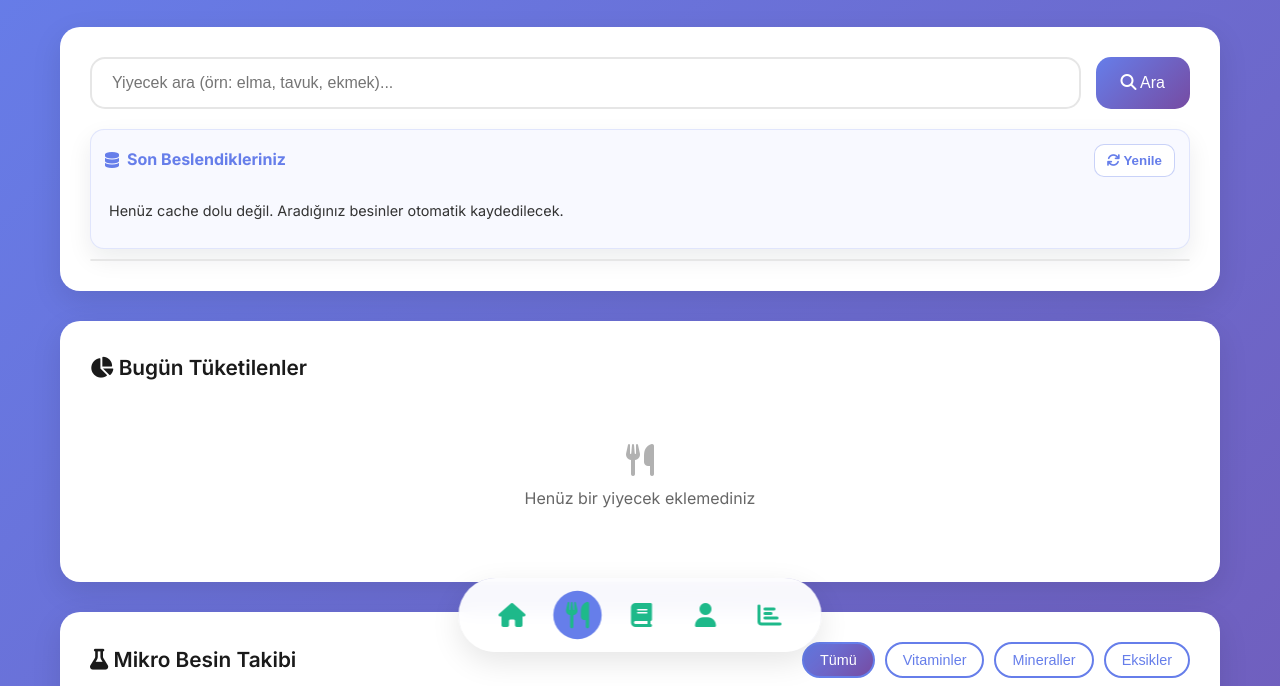
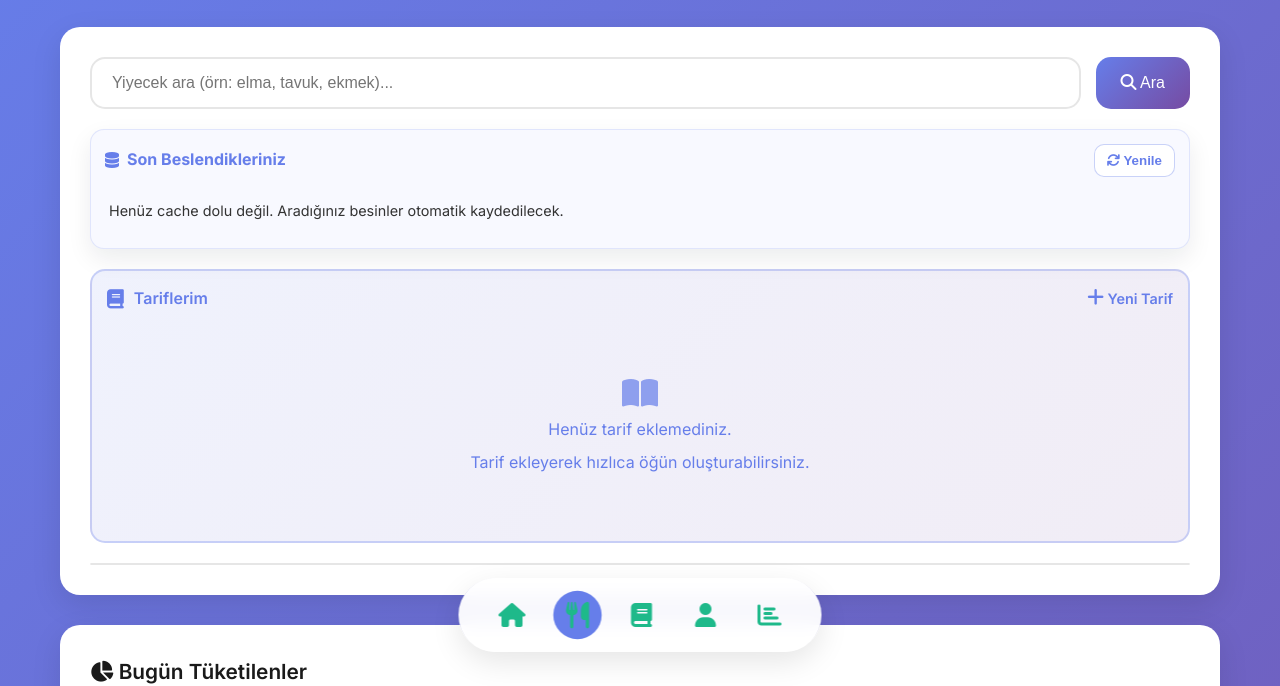
Before and after one commit to acemersoy/NutriTrack, a website: page nutrition.html in a window 1280 px wide. Shown: the part 128-814 px from the top of the page. Drawn offline with Linux system fonts and the light colour scheme.

Commit message:
fix: Recepielist kısmında boş iken itemleri ve yazıları centera oturtma

```diff
--- a/nutrition.html
+++ b/nutrition.html
@@ -322,6 +322,28 @@
             display: flex;
             flex-wrap: wrap;
             gap: 10px;
+        }
+        .recommendations-list.empty {
+            display: flex;
+            justify-content: center;
+            align-items: center;
+            min-height: 200px;
+            width: 100%;
+        }
+        .recipes-empty {
+            display: flex;
+            align-items: center;
+            justify-content: center;
+            flex-direction: column;
+            padding: 30px;
+            min-height: 140px;
+            color: #667eea;
+            text-align: center;
+            gap: 8px;
+        }
+        .recipes-empty i {
+            font-size: 2rem;
+            opacity: 0.7;
         }
 
         .recommendation-item {
@@ -2661,11 +2683,20 @@
             const recipes = JSON.parse(localStorage.getItem('nutritrack_recipes') || '[]');
 
             if (recipes.length === 0) {
-                recipesSection.style.display = 'none';
+                recipesSection.style.display = 'block';
+                recipesList.classList.add('empty');
+                recipesList.innerHTML = `
+                    <div class="recipes-empty">
+                        <i class="fas fa-book-open"></i>
+                        <div>Henüz tarif eklemediniz.</div>
+                        <div class="muted">Tarif ekleyerek hızlıca öğün oluşturabilirsiniz.</div>
+                    </div>
+                `;
                 return;
             }
 
             recipesSection.style.display = 'block';
+            recipesList.classList.remove('empty');
 
             recipesList.innerHTML = recipes.slice(0, 5).map(recipe => `
                 <div class="recommendation-item" onclick="openMealSelectForRecipe(${recipe.id})">
```
Also changed, not shown: recipes.html (+12 -0 lines).
